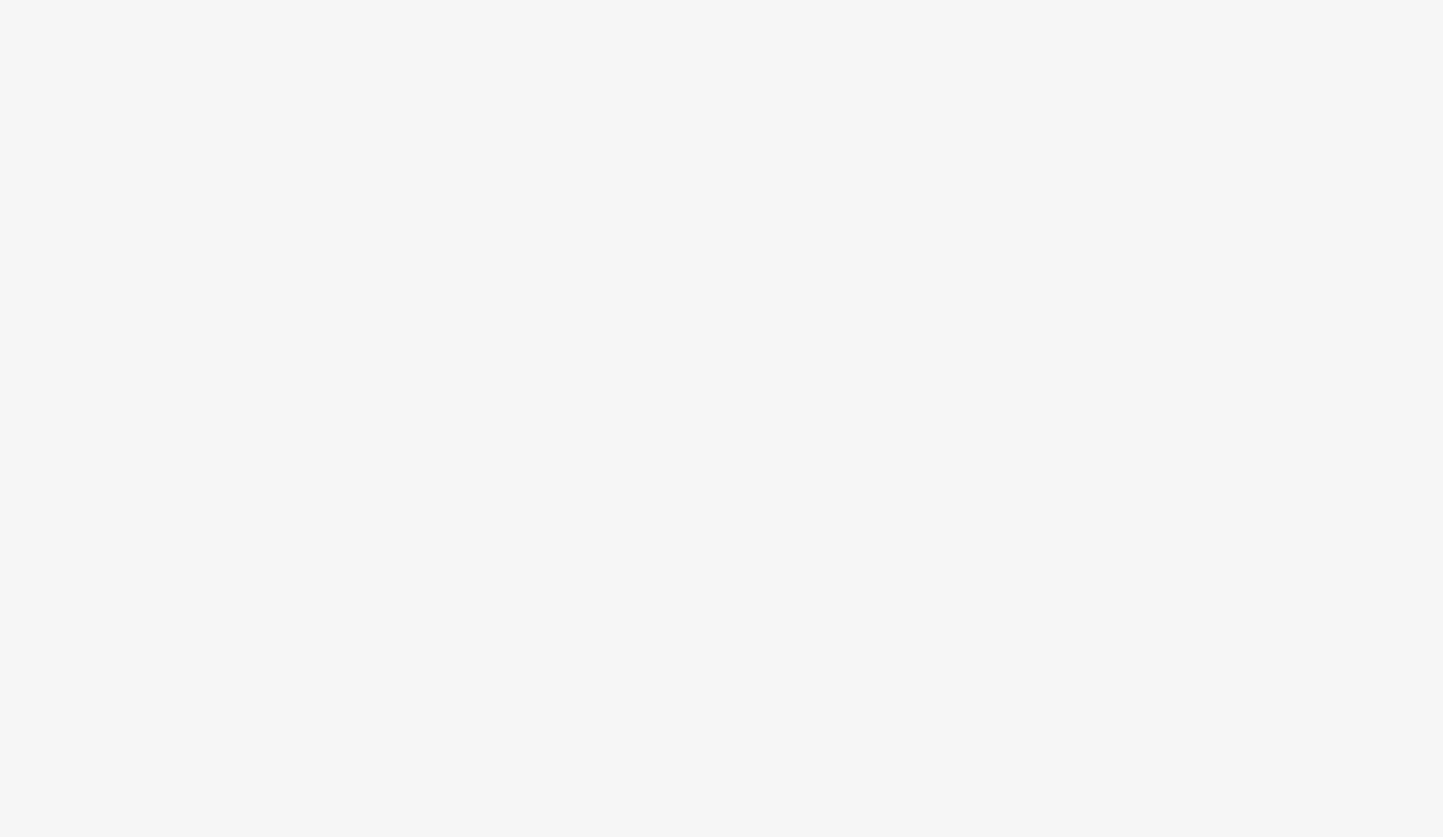
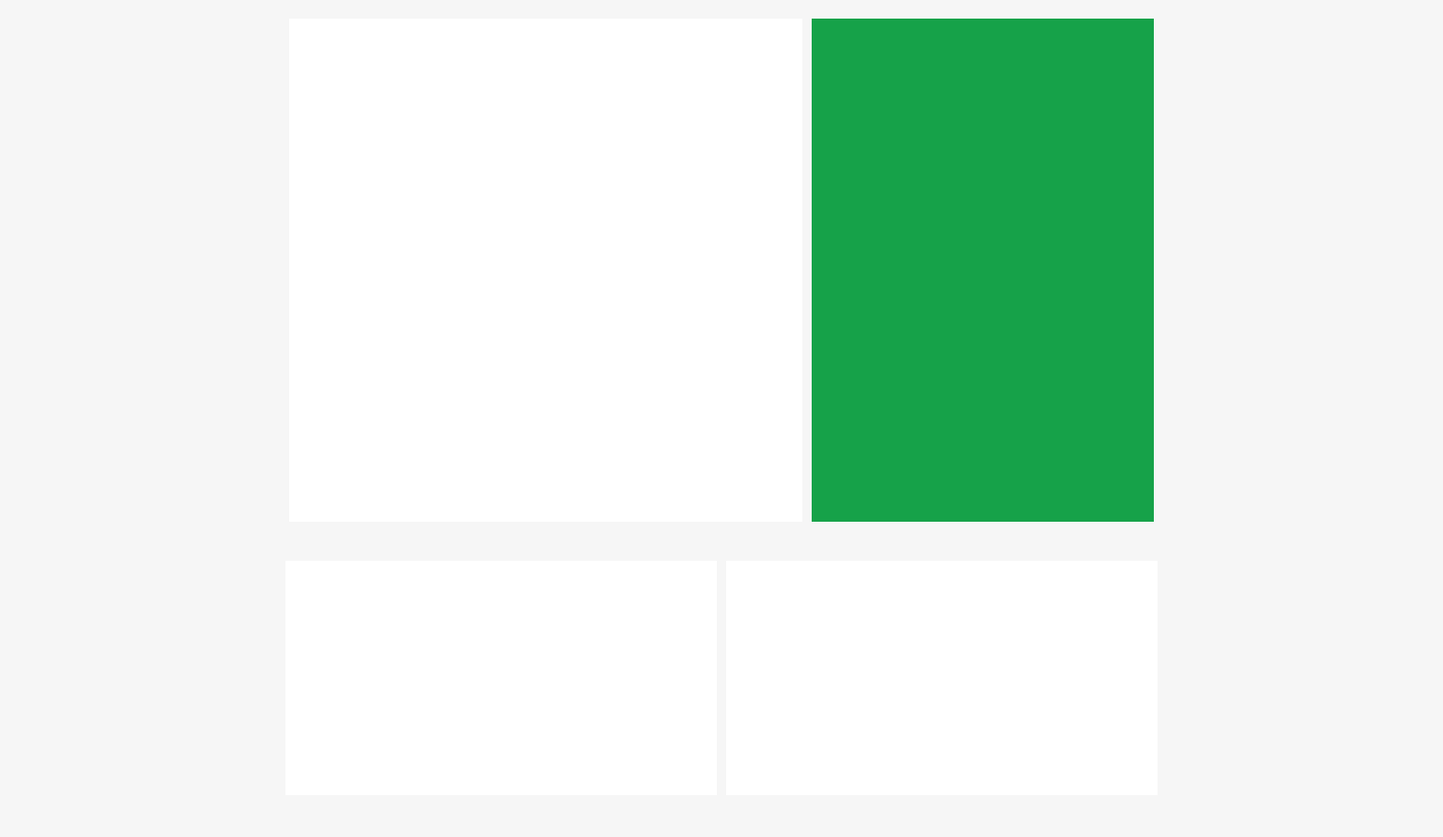
Before and after one commit to Elliott-yzy/pictocode, a plain HTML site: page task3/index.html in a window 1280 px wide. Shown: the whole page at 93% size, 1552 px wide, since content can reach past the window. Before the commit the page ends 800 px from the top, so only its background shows below. Drawn offline with Linux system fonts and the light colour scheme.

Commit message:
updated the page layout under the big page

```diff
--- a/task3/index.html
+++ b/task3/index.html
@@ -7,8 +7,25 @@
   <link rel="stylesheet" href="styles.css">
   <title>Login Page</title>
 </head>
+
 <body>
   <div class="container">
+    <div class="top-row">
+      <div class="login-box">
+      </div>
+
+      <div class="rewards-box">
+      </div>
+    </div>
+
+    <div class="bottom-row">
+      <div class="pass-box">
+      </div>
+
+      <div class="quick-payment-box">
+      </div>
+    </div>
   </div>
 </body>
+
 </html>
--- a/task3/styles.css
+++ b/task3/styles.css
@@ -5,16 +5,46 @@
 }
 
 body {
+  width: 1552px;
+  height: 917px;
   font-family: 'Open Sans';
   background-color: #f6f6f6;
+  display: flex;
+  justify-content: center;
+  padding: 20px;
 }
 
 .container {
-  max-width: 1552px;
-  margin: 0 auto;
-  padding: 20px;
   display: grid;
-  grid-template-columns: auto auto;
-  grid-gap: 20px;
-  transform: scale(1);
+  grid-template-rows: auto auto;
 }
+
+.top-row {
+  display: flex;
+  justify-content: center;
+  gap: 10px;
+}
+
+.login-box {
+  width: 552px;
+  height: 541px;
+  background-color: white;
+}
+
+.rewards-box {
+  width: 368px;
+  height: 541px;
+  background-color: #16a249;
+}
+
+.bottom-row {
+  display: flex;
+  justify-content: center;
+  gap: 10px;
+}
+
+.pass-box, .quick-payment-box {
+  width: 464px;
+  height: 252px;
+  background-color: white;
+}
```
Also changed, not shown: 2 other files.
